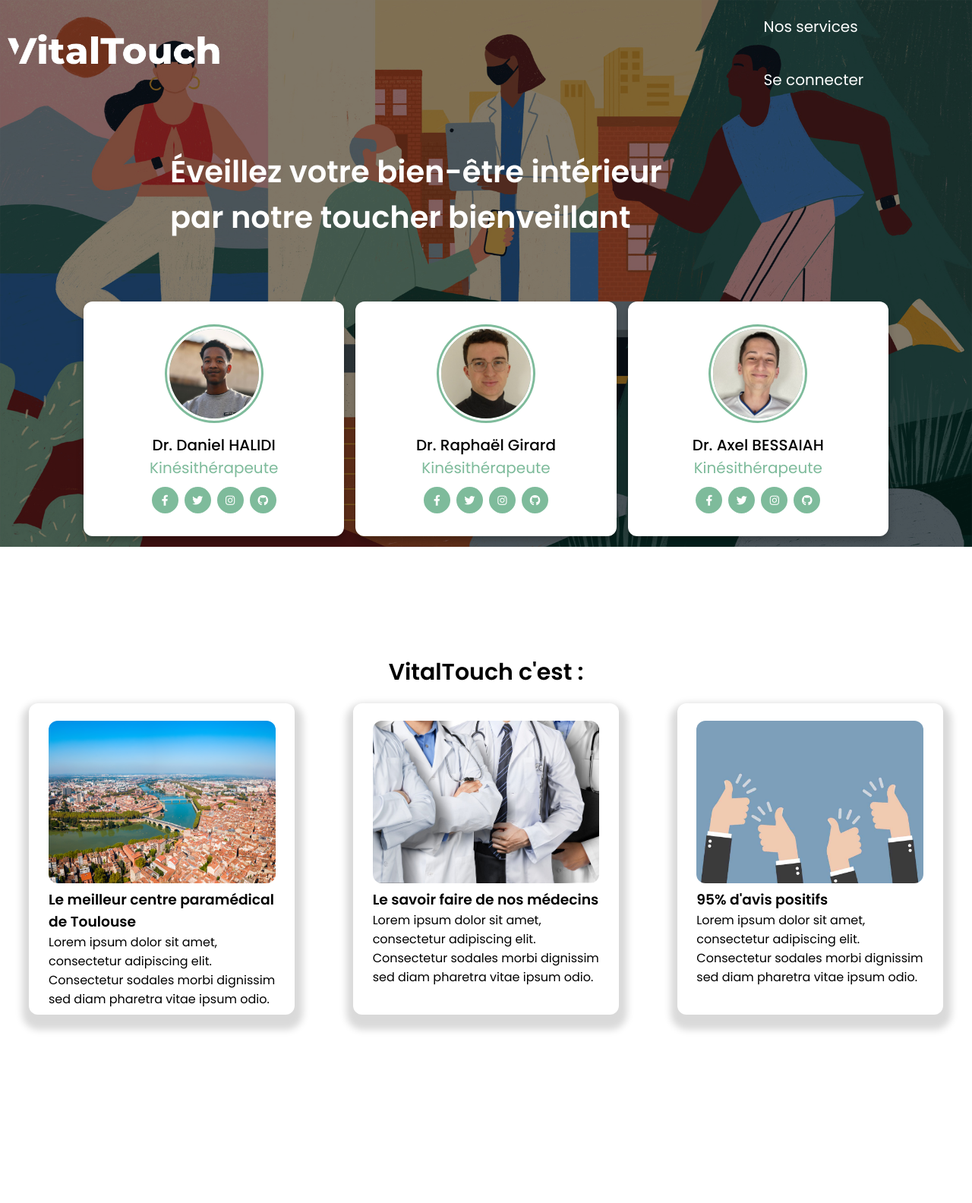
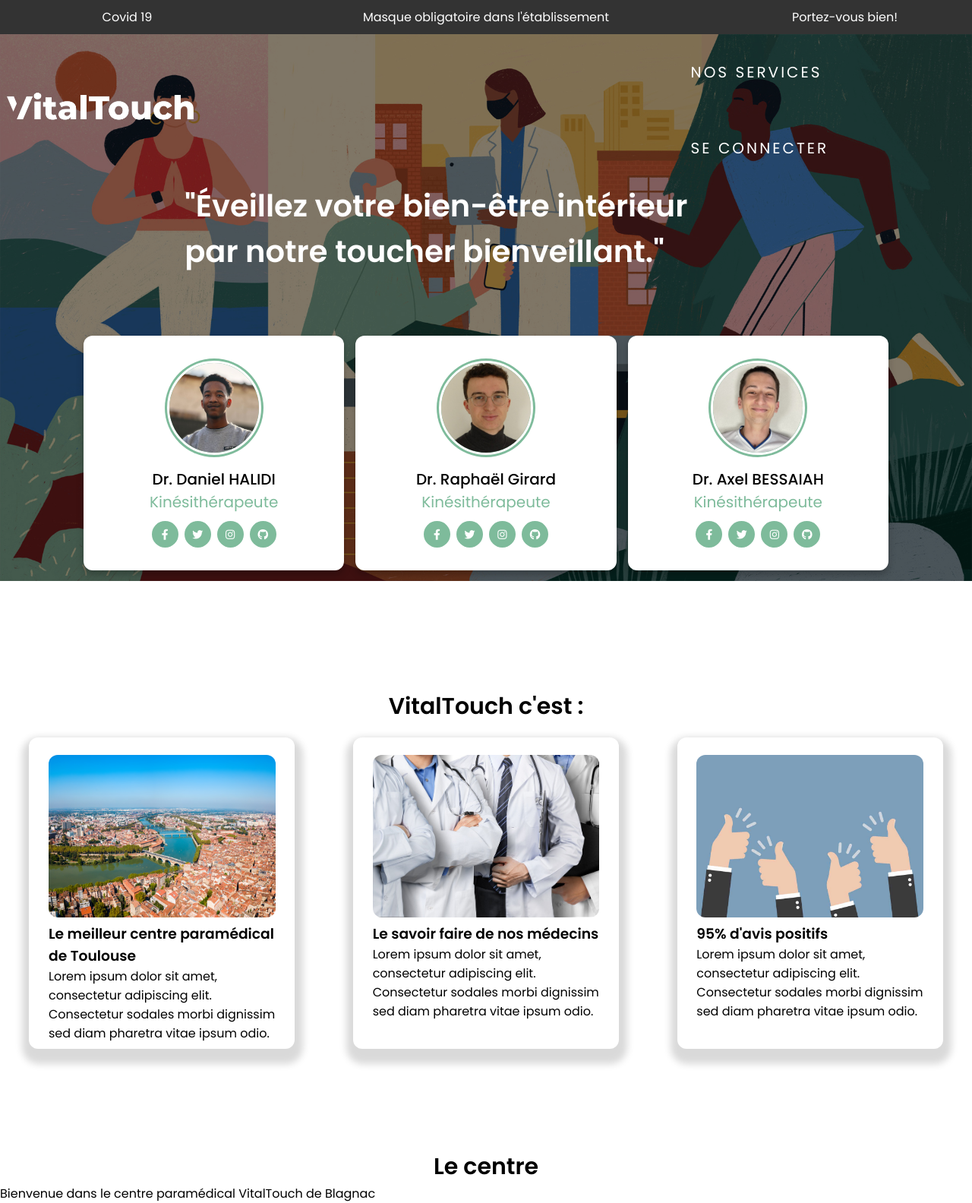
Before and after one commit to staringhan/SAE24, a PHP site: page / in a window 1280 px wide. Shown: the whole page at 76% size. Before the commit the page ends 1358 px from the top, so only its background shows below. Run offline with PHP 8.4, Linux system fonts and the light colour scheme.

Commit message:
modif du 20/06

```diff
--- a/index.html
+++ b/index.html
@@ -13,6 +13,19 @@
 </head>
 
 <body>
+
+  <section class="information-bar">
+    <section class="information-item">
+      Covid 19
+    </section>
+    <section class="information-item center">
+      Masque obligatoire dans l'établissement
+    </section>
+    <section class="information-item">
+      Portez-vous bien!
+    </section>
+  </section>
+
   <nav class="navbar">
     <section class="logo">
       <a href="#">
@@ -28,19 +41,12 @@
         <a href="./web/connexion.php">Se connecter</a>
       </li>
     </ul>
+  </nav>
 
-    <!-- Menu Hamburger -
-    <section class="menu-hamburger" id="toggle-button">
-      <section class="ligne-menu"></section>
-      <section class="ligne-menu"></section>
-      <section class="ligne-menu"></section>
-    </section>
-    Menu Hamburger -->
-  </nav>
 
   <section class="imageconteneur">
     <img src="./media/medecins.jpeg" class="imagebody" alt="image de fond">
-    <blockquote class="textecentre"><h1>Éveillez votre bien-être intérieur par notre toucher bienveillant</h1></blockquote>
+    <blockquote class="textecentre"><h1>"Éveillez votre bien-être intérieur par notre toucher bienveillant."</h1></blockquote>
   </section>
 
   <section class="container">
@@ -65,6 +71,7 @@
            </section>
          </section>
         </section>
+
         <section class="card">
           <section class="content">
             <section class="img">
@@ -82,6 +89,7 @@
             </section>
           </section>
          </section>
+
          <section class="card">
           <section class="content">
             <section class="img">
@@ -100,6 +108,7 @@
           </section>
          </section>
        </section>
+
        <section class="cards">
         <section class="card">
          <section class="content">
@@ -118,6 +127,7 @@
            </section>
          </section>
         </section>
+
         <section class="card">
           <section class="content">
             <section class="img">
@@ -135,6 +145,7 @@
             </section>
           </section>
          </section>
+
          <section class="card">
           <section class="content">
             <section class="img">
@@ -174,8 +185,6 @@
 
                   </section>
               </section>
-
-
               <section class="Carte_vitaltouch">
                 <img class="cartevitaltouch" src="./media/medecins1.jpeg" alt="savoir faire medecins">
                     <section class="vtdetails">
@@ -191,13 +200,19 @@
                     <section class="vtdetails">
                         <section class="vttext"><h3>95% d'avis positifs</h3></section>
                         <p>Lorem ipsum dolor sit amet, consectetur adipiscing elit. Consectetur sodales morbi dignissim sed diam pharetra vitae ipsum odio.</p>
-
+                      </section>
                     </section>
             </section>
         </section>
 
+        <section class="ContenuPage">
+          <h2>Le centre</h2>
+          <p>
+            Bienvenue dans le centre paramédical VitalTouch de Blagnac
+          </p>
+        </section>
 
-    </body>
+
 
 
 
--- a/styles/projet.css
+++ b/styles/projet.css
@@ -66,7 +66,7 @@
 	  color: white;
 }
 
-section.contenu ul li{
+ul.fichiers li {
     font-size: 20px;
 	  color: white;
 	  list-style: disc;
@@ -96,7 +96,8 @@
 	color:white;
 	text-align: justify;
 	font-size: 17px;
-	font-weight: 300
+	font-weight: 300;
+	line-height: 2;
 }
 section.titre h1{
     font-weight: 600;
--- a/styles/style.css
+++ b/styles/style.css
@@ -1,4 +1,3 @@
-
 @import url('https://fonts.googleapis.com/css2?family=Poppins:wght@200;300;400;500;600&display=swap');
 
 *{
@@ -15,10 +14,28 @@
 
 }
 
+
 a{
 	color: white;
 }
 
+.information-bar {
+	background-color: #333;
+	color: white;
+	display: flex;
+	justify-content: space-between;
+	align-items: center;
+	padding: 10px;
+  }
+
+  .information-item {
+	flex: 1;
+	text-align: center;
+  }
+
+  .information-item.center {
+	flex: 2;
+  }
 
 .navbar{
 	background-color: transparent;
@@ -32,23 +49,50 @@
 
 }
 
+li.element-liste a{
+  color: #fff;
+  text-transform: uppercase;
+  text-decoration: none;
+  letter-spacing: 0.15em;
+
+  display: inline-block;
+  padding: 15px 20px;
+  position: relative;
+}
+
 .nav-liste .element-liste{
 	display: inline-block;
 	padding: 20px 10px;
 
 }
 
-.navbar a:hover {
-	color: darkred;
+li.element-liste a::after{
+	background: transparent;
+	bottom: 0;
+	content: "";
+	display: block;
+	height: 2px;
+	left: 50%;
+	position: absolute;
+	background: #fff;
+	transition: width 0.3s ease 0s, left 0.3s ease 0s;
+	width: 0;
   }
 
+  li.element-liste a:hover:after {
+	  width: 100%;
+	  left: 0;
+  }
+
+  section.logo a:hover:after{
+	  display: unset;
+  }
 
   .iconelogo{
 	  width: 30%;
   }
 
   /*---------------------------------------------*/
-
 
   img.imagebody{
 	width: 100%;
@@ -66,7 +110,7 @@
 .textecentre{
   position: absolute;
   margin-top:20%;
-  margin-left: 45%;
+  margin-left: 46%;
   transform: translate(-50%, -50%);
 }
 
@@ -77,6 +121,7 @@
 /*---------------------------------------------*/
 
 /*---------------------------------------------*/
+
 section.ContenuPage{
 	margin-top: 6%;
 	max-width: 100%;
@@ -87,7 +132,6 @@
 	margin-top: 8%;
 	font-size: 30px;
 }
-
 
 /*---------------------------------------------*/
 
@@ -159,6 +203,7 @@
 	text-align: center;
 	margin: auto;
   }
+
   .container .main-card{
 	display: flex;
 	justify-content: space-evenly;
@@ -183,6 +228,7 @@
 	box-shadow: 0 5px 10px rgba(0, 0, 0, 0.25);
 	transition: all 0.4s ease;
   }
+
   .main-card .cards .card:hover{
 	transform: translateY(-15px);
   }
@@ -213,6 +259,8 @@
 	font-size: 20px;
 	font-weight: 500;
   }
+
+
   .card .content .job{
 	font-size: 20px;
 	color: rgb(126,187,155);
@@ -234,6 +282,7 @@
 	background: rgb(126,187,155);
 	transition: all 0.3s ease;
   }
+
   .media-icons a:hover{
 	color: rgb(126,187,155);
 	background-color: #fff;
@@ -258,6 +307,7 @@
   .button label.active{
 	width: 35px;
   }
+
   #one:checked ~ .button .one{
 	width: 35px;
 	background-color: white;
@@ -289,6 +339,7 @@
 	  /* margin: 20px 0 10px 0; */
 	  width: 100%;
 	}
+
 }
 
 /*---------------------------------------------*/
@@ -319,8 +370,7 @@
 	.nav-liste .element-liste{
 		display: block;
 		padding: 20px 10px;
-		padding: 6%
-
+		padding: 6%;
 
 	}
 
```
Also changed, not shown: 1 other file. Lines whose indentation alone changed are shown as unchanged.
